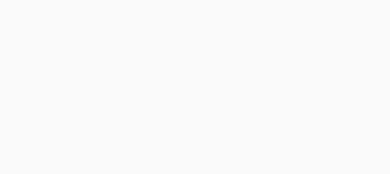
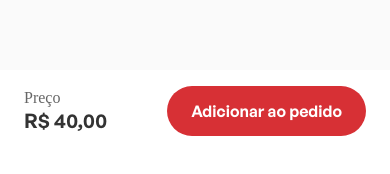
Before and after one commit to oliveiradniel/waiterapp-mobile, a React Native app: screen / in a window 390 px wide. Both pictures are taken after a click on the element 195 px from the left and 259 px from the top of the page. Shown: the part 664-838 px from the top of the page. Built offline with nearby package versions, Linux system fonts and the light colour scheme.

Commit message:
feat(ProductModal): add footer

```diff
--- a/src/components/ProductModal/index.tsx
+++ b/src/components/ProductModal/index.tsx
@@ -2,8 +2,11 @@ import { FlatList, Modal } from 'react-native';
 
 import { Close } from '../Icons/Close';
 
-import { CloseButton, Header, Image, Ingredient, IngredientsContainer, ModalBody } from './styles';
 import { Text } from '../Text';
+
+import { CloseButton, Footer, FooterContainer, Header, Image, Ingredient, IngredientsContainer, ModalBody, PriceContainer } from './styles';
+import { formatCurrency } from '../../utils/formatCurrency';
+import { Button } from '../Button';
 
 interface ProductModalProps {
   product: {
@@ -58,6 +61,16 @@ export function ProductModal({ product, visible }: ProductModalProps) {
         </IngredientsContainer>
       </ModalBody>
 
+      <Footer>
+        <FooterContainer>
+          <PriceContainer>
+            <Text color='#666'>Preço</Text>
+            <Text size={20} weight={600}>{formatCurrency(product.price)}</Text>
+          </PriceContainer>
+
+          <Button onPress={() => alert('Adicionar')}>Adicionar ao pedido</Button>
+        </FooterContainer>
+      </Footer>
     </Modal>
 
   );
--- a/src/components/ProductModal/styles.ts
+++ b/src/components/ProductModal/styles.ts
@@ -37,3 +37,18 @@ export const Ingredient = styled.View`
   margin-bottom: 4px;
   padding: 16px;
 `;
+
+export const Footer = styled.View`
+  background-color: #fff;
+  min-height: 110px;
+  padding: 16px 24px;
+`;
+
+export const FooterContainer = styled.SafeAreaView`
+  align-items: center;
+  flex-direction: row;
+  justify-content: space-between;
+`;
+
+export const PriceContainer = styled.View`
+`;
```
